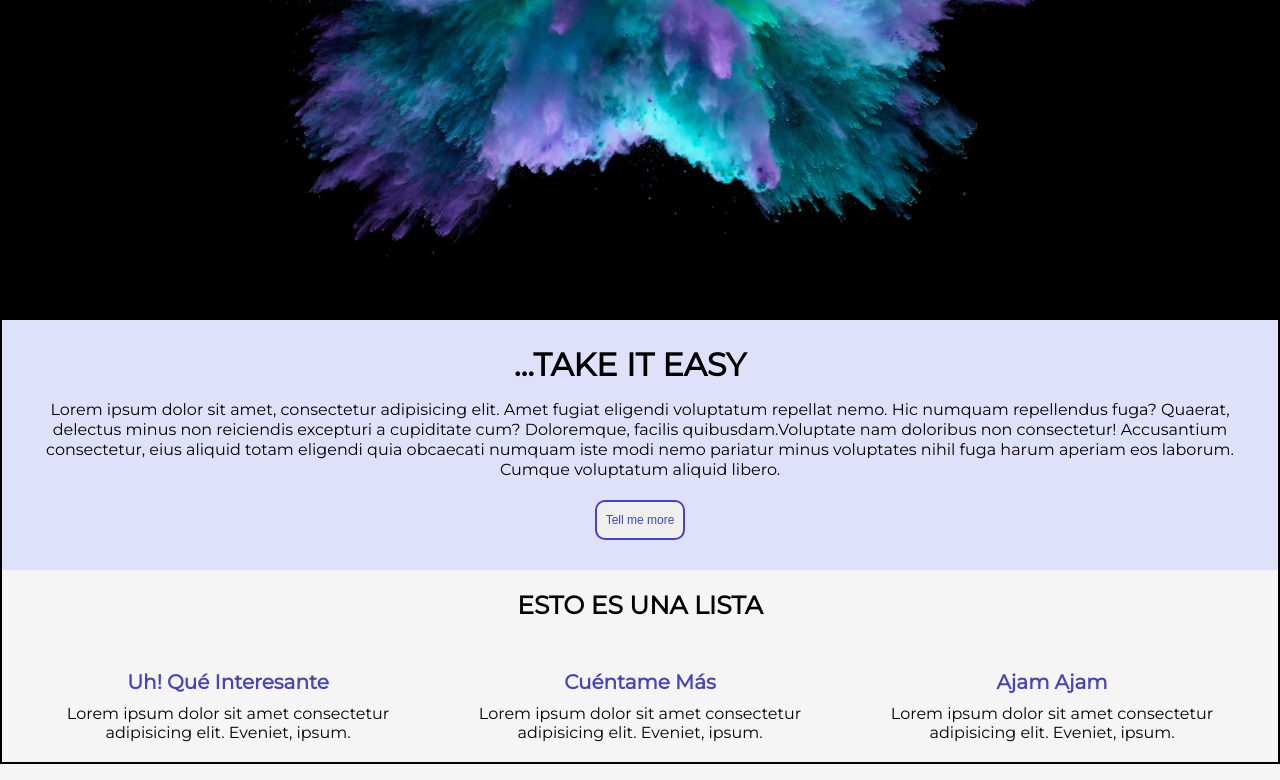
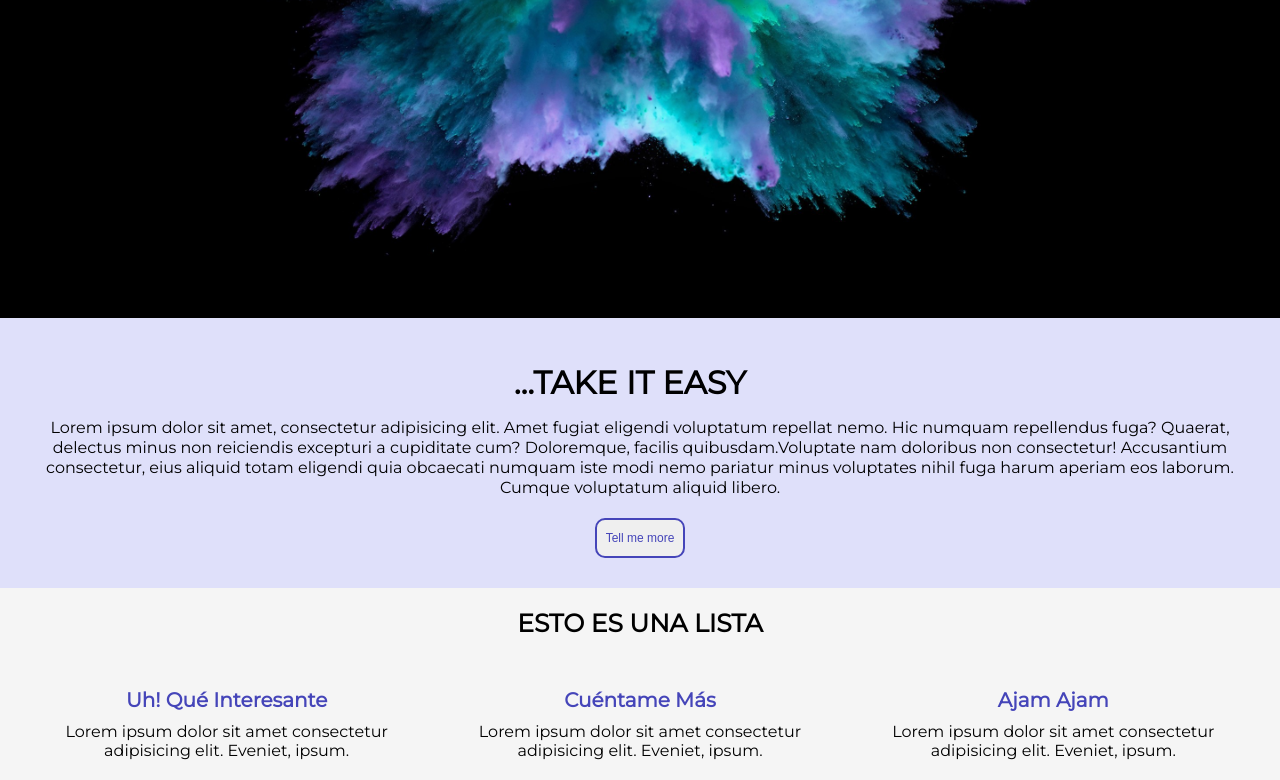
Before and after one commit to Crismmgg/prueba-2, a website: page docs/index.html in a window 1280 px wide. Shown: the part 482-1262 px from the top of the page. Drawn offline with nearby package versions, Linux system fonts and the light colour scheme; files that its build step writes are made by us from their sources.

Commit message:
delete borders and change contact

```diff
--- a/_src/assets/scss/layout/_footer.scss
+++ b/_src/assets/scss/layout/_footer.scss
@@ -1,5 +1,5 @@
 .footer {
-    border: solid 2px red;
+    // border: solid 2px red;
     background: $background;
     display: grid;
     grid-template-columns: 60% 40%;
--- a/_src/assets/scss/pages/_main-page.scss
+++ b/_src/assets/scss/pages/_main-page.scss
@@ -1,5 +1,5 @@
 .main {
-    border: solid black 2px;
+    // border: solid black 2px;
     width: 100%;
 
     // MAIN HERO
@@ -74,7 +74,7 @@
             text-transform: uppercase;
             width: 100%;
             line-height: 3rem;
-            padding: 0 2rem 2rem 0rem;
+            padding: 2rem 2rem 2rem 0rem;
             }
 
             &__text {
```
Also changed, not shown: _src/templates/partials/_main.html (+1 -1 lines).
